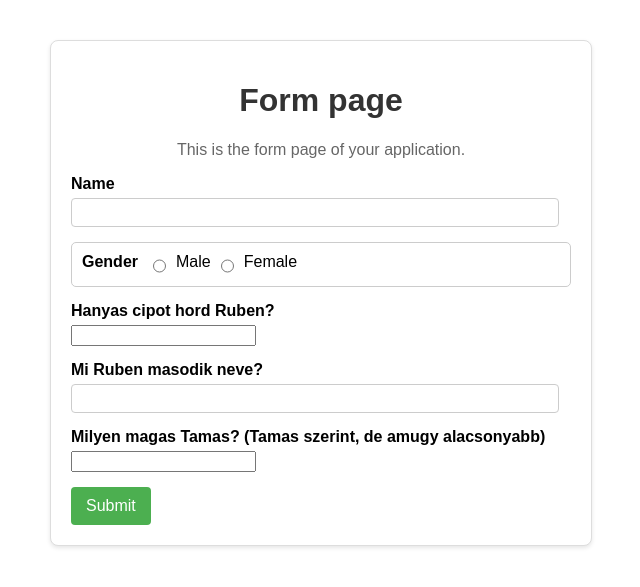
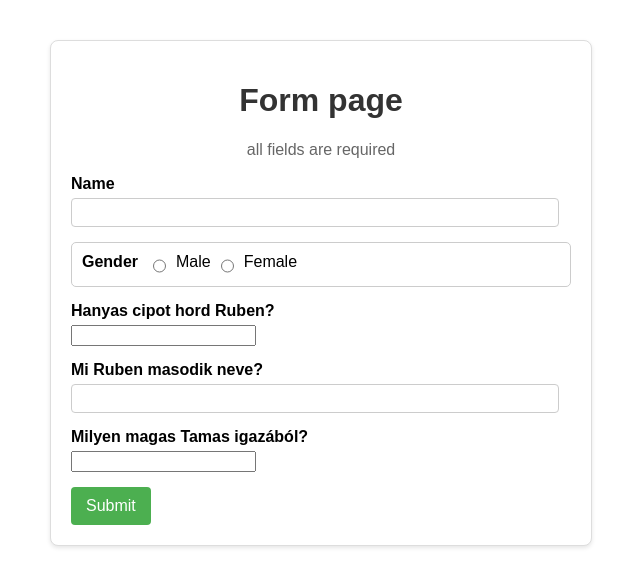
Before and after one commit to GaiolaDavid/Osztott-Rendszerek-Projekt, a Flask app: page /form in a window 1280 px wide. Shown: the part 38-625 px from the top of the page, without its empty margins (319-959 px from the left). Run offline with Flask 3, Linux system fonts and the light colour scheme.

Commit message:
dokumentáció

```diff
--- a/source/main.py
+++ b/source/main.py
@@ -24,7 +24,7 @@ class Field:
 fields = [
     Field("question1", "Hanyas cipot hord Ruben?", "number", "","valasz"),
     Field("question2", "Mi Ruben masodik neve?", "text", "",""),
-    Field("question3", "Milyen magas Tamas? (Tamas szerint, de amugy alacsonyabb)", "number", "", 184),
+    Field("question3", "Milyen magas Tamas igazából?", "number", "", 184),
     ]
 
 app = Flask(__name__)
--- a/source/templates/pages/form.html
+++ b/source/templates/pages/form.html
@@ -5,7 +5,7 @@
 {% block content %}
     <div class="form-container">
         <h1>Form page</h1>
-        <p>This is the form page of your application.</p>
+        <p>all fields are required</p>
         <form action="/form" method="post" class="styled-form">
             <div class="form-group">
                 <label for="name">Name</label>
```
Also changed, not shown: 1 other file.
